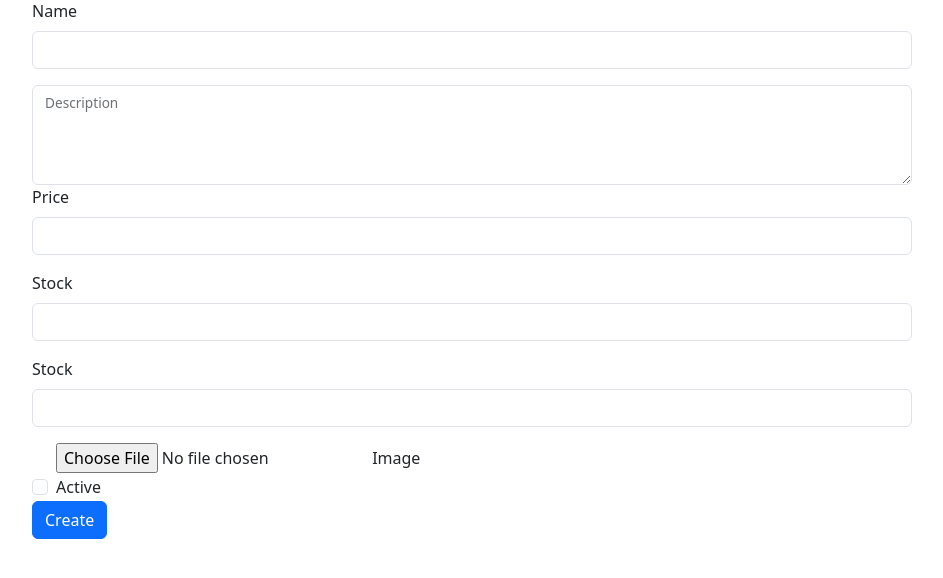
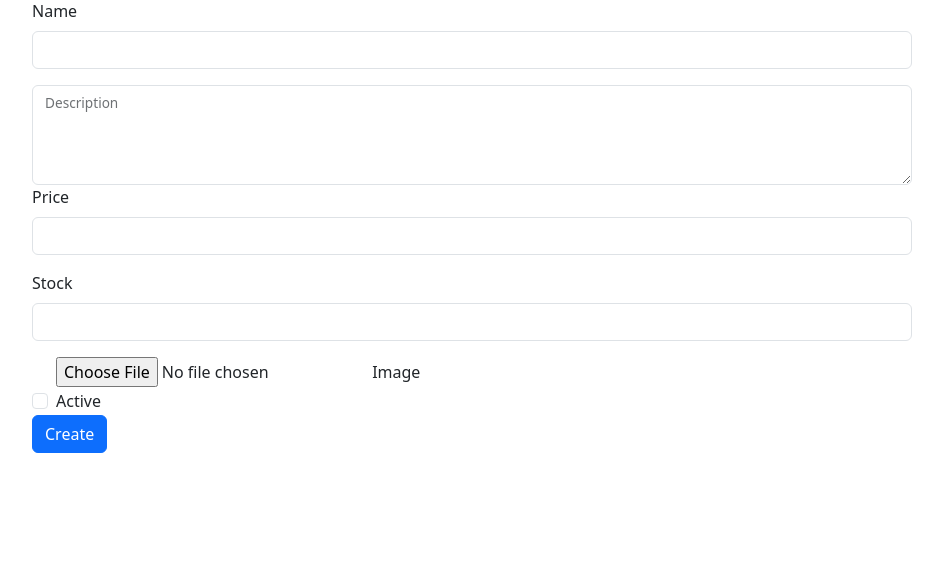
Before and after one commit to soap404/lap_onlineshop, a PHP site: page /create_product.php in a window 1280 px wide. Shown: the part 121-699 px from the top of the page, without its empty margins (168-1111 px from the left). Run offline with PHP 8.4, Linux system fonts and the light colour scheme.

Commit message:
FIX THE 2 STOCK INPUTS IN THE create_product.php

```diff
--- a/create_product.php
+++ b/create_product.php
@@ -26,11 +26,6 @@
                    value="<?php echo Validation::getValue('stock') ?>">
         </div>
 
-        <div class="mb-3">
-            <label for="stock" class="form-label">Stock</label>
-            <input type="number" class="form-control" id="stock" name="stock"
-                   value="<?php echo Validation::getValue('stock') ?>">
-        </div>
 
         <div class="form-check">
             <input type="file" id="image" name="image" accept="image/png, image/jpeg">
```
